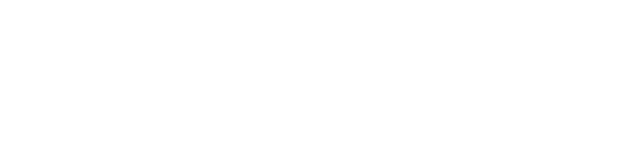
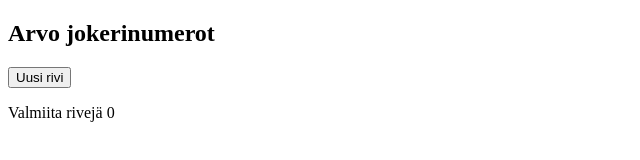
Before and after one commit to idapitkanen/jokeri_harjoitus, a plain HTML site: page index.html in a window 1280 px wide. Shown: the whole page, without its empty margins (0-640 px from the left). Drawn offline with Linux system fonts and the light colour scheme.

Commit message:
käyttöliittymän pohja luotu

```diff
--- a/index.html
+++ b/index.html
@@ -7,6 +7,12 @@
     <link href="./css/style.css" rel="stylesheet">
 </head>
 <body>
+    <div>
+        <h2>Arvo jokerinumerot</h2>
+        <button>Uusi rivi</button>
+        <p>Valmiita rivejä <span id="rows" type="Number">0</span></p>
+        <table></table>
+    </div>
     <script src="./js/functions.js"></script>
 </body>
 </html>
```
